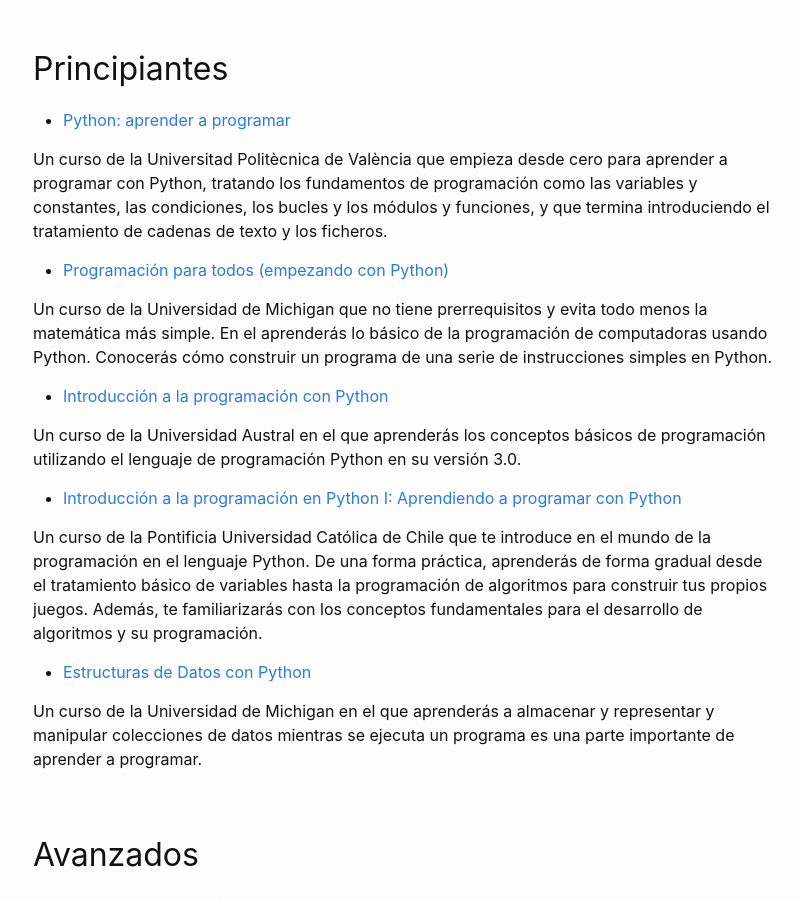
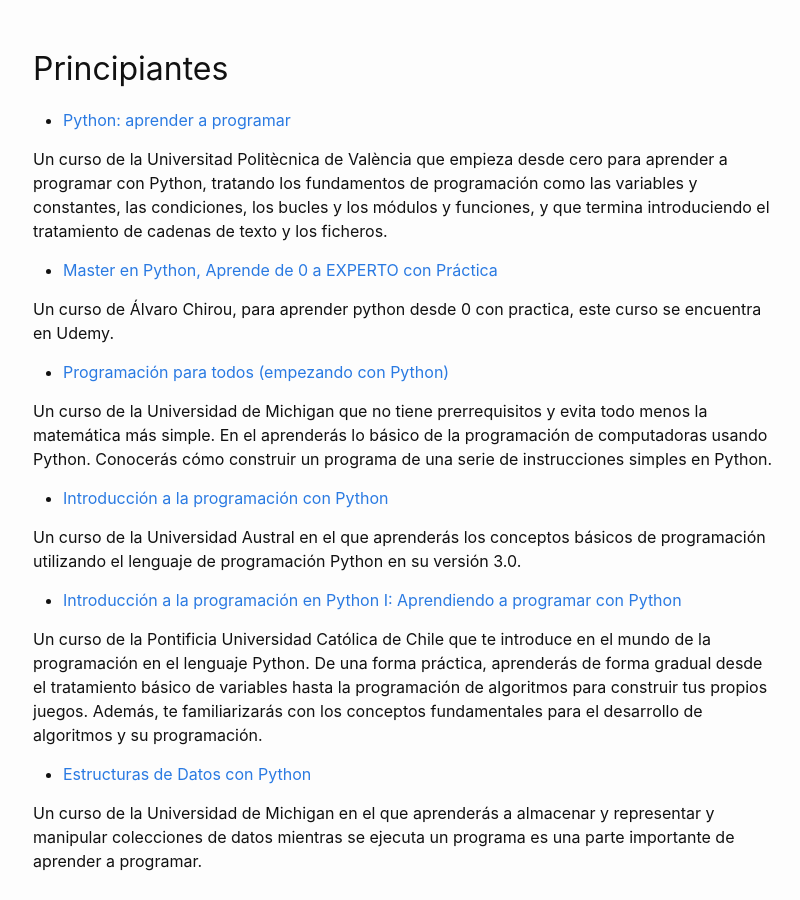
Before and after one commit to dylanmeca/dylanmeca.github.io, a Jekyll site: the page built from _posts/2021-06-07-Como-aprender-a-programar.md, in a window 1280 px wide and 900 px high, scrolled down 4008 px. Shown: the whole window, without its empty margins (237-1037 px from the left). Built offline with Jekyll 4.4.1, drawn with Linux system fonts in a browser that asks for light colours; a script that is not in the unit is left out; comment, search, counter and statistics services are not loaded.

Commit message:
Update 2021-06-07-Como-aprender-a-programar.md

```diff
--- a/_posts/2021-06-07-Como-aprender-a-programar.md
+++ b/_posts/2021-06-07-Como-aprender-a-programar.md
@@ -158,6 +158,10 @@
 
 Un curso de la Universitad Politècnica de València que empieza desde cero para aprender a programar con Python, tratando los fundamentos de programación como las variables y constantes, las condiciones, los bucles y los módulos y funciones, y que termina introduciendo el tratamiento de cadenas de texto y los ficheros.
 
+* [Master en Python, Aprende de 0 a EXPERTO con Práctica](https://www.udemy.com/course/aprende-el-lenguaje-de-programacion-python3-practicando/)
+
+Un curso de Álvaro Chirou, para aprender python desde 0 con practica, este curso se encuentra en Udemy.
+
 * [Programación para todos (empezando con Python)](https://www.edx.org/course/programacion-para-todos-empezando-con-python)
 
 Un curso de la Universidad de Michigan que no tiene prerrequisitos y evita todo menos la matemática más simple. En el aprenderás lo básico de la programación de computadoras usando Python. Conocerás cómo construir un programa de una serie de instrucciones simples en Python.
```
